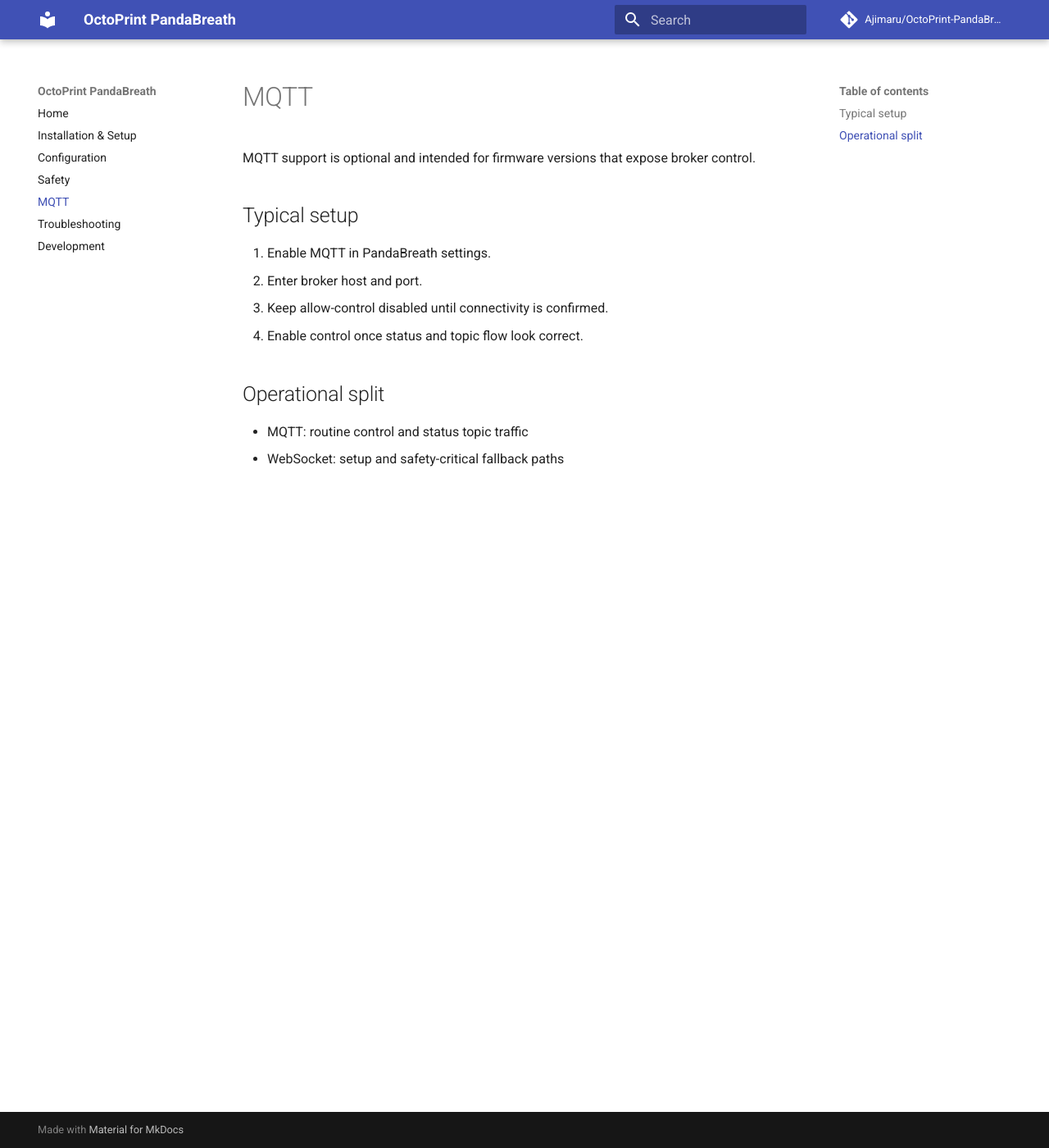
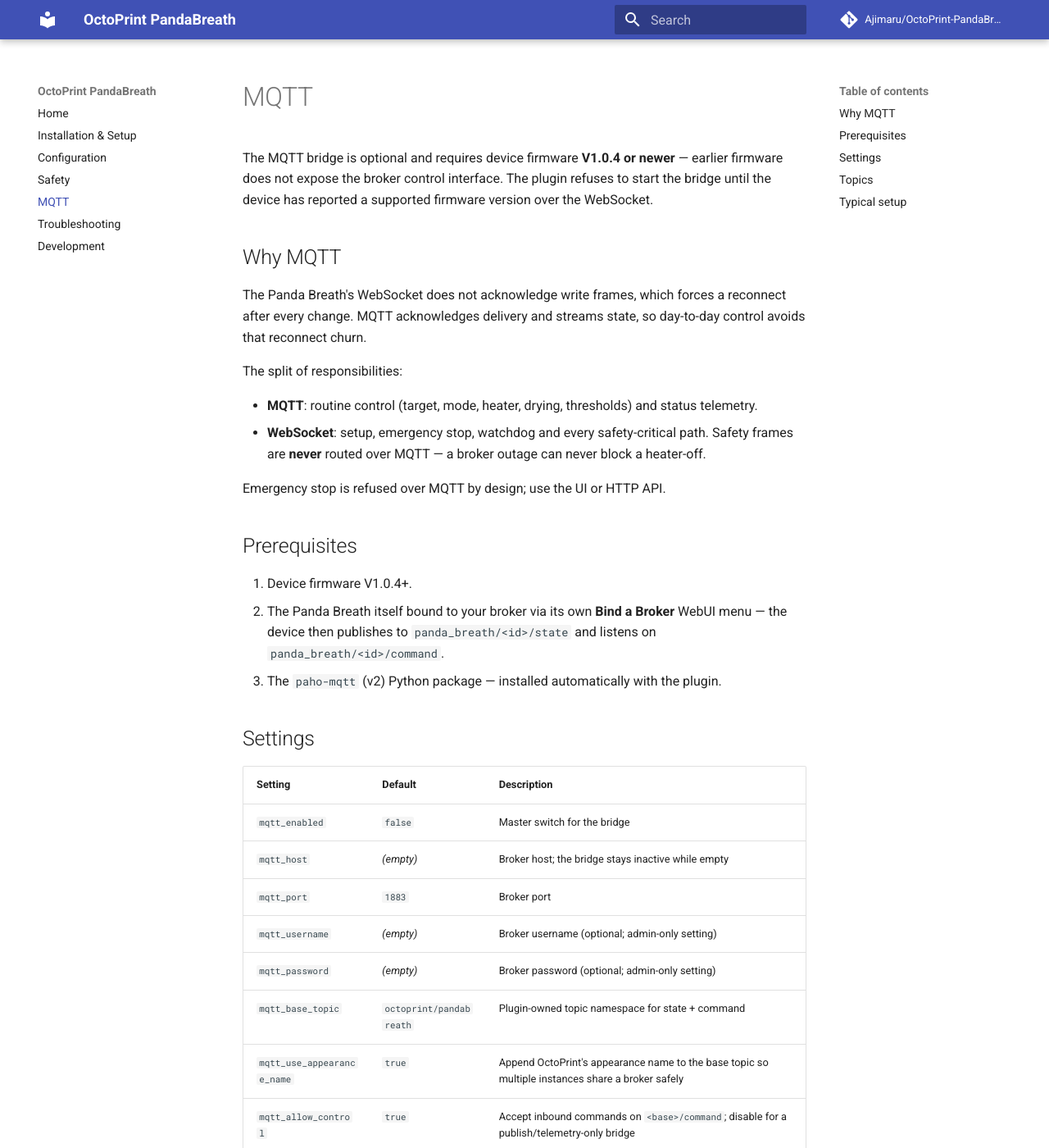
Before and after one commit to Ajimaru/OctoPrint-PandaBreath, an MkDocs documentation site: the page built from docs/mqtt.md, in a window 1280 px wide and 1400 px high. Shown: the whole window at 82% size. Built offline with MkDocs 1.6.1 and Material for MkDocs 9.7.7, drawn with Linux system fonts in a browser that asks for light colours; comment, search, counter and statistics services are not loaded; some of the changed text lies outside the part shown.

Commit message:
fix: update documentation and improve MQTT settings; add safety checks in controller

````diff
--- a/docs/mqtt.md
+++ b/docs/mqtt.md
@@ -1,15 +1,86 @@
 # MQTT
 
-MQTT support is optional and intended for firmware versions that expose broker control.
+The MQTT bridge is optional and requires device firmware **V1.0.4 or newer**
+— earlier firmware does not expose the broker control interface. The plugin
+refuses to start the bridge until the device has reported a supported
+firmware version over the WebSocket.
+
+## Why MQTT
+
+The Panda Breath's WebSocket does not acknowledge write frames, which forces
+a reconnect after every change. MQTT acknowledges delivery and streams state,
+so day-to-day control avoids that reconnect churn.
+
+The split of responsibilities:
+
+- **MQTT**: routine control (target, mode, heater, drying, thresholds) and
+  status telemetry.
+- **WebSocket**: setup, emergency stop, watchdog and every safety-critical
+  path. Safety frames are **never** routed over MQTT — a broker outage can
+  never block a heater-off.
+
+Emergency stop is refused over MQTT by design; use the UI or HTTP API.
+
+## Prerequisites
+
+1. Device firmware V1.0.4+.
+2. The Panda Breath itself bound to your broker via its own **Bind a
+   Broker** WebUI menu — the device then publishes to
+   `panda_breath/<id>/state` and listens on `panda_breath/<id>/command`.
+3. The `paho-mqtt` (v2) Python package — installed automatically with the
+   plugin.
+
+## Settings
+
+| Setting                    | Default                 | Description                                                                                      |
+| -------------------------- | ----------------------- | ------------------------------------------------------------------------------------------------ |
+| `mqtt_enabled`             | `false`                 | Master switch for the bridge                                                                     |
+| `mqtt_host`                | *(empty)*               | Broker host; the bridge stays inactive while empty                                               |
+| `mqtt_port`                | `1883`                  | Broker port                                                                                      |
+| `mqtt_username`            | *(empty)*               | Broker username (optional; admin-only setting)                                                   |
+| `mqtt_password`            | *(empty)*               | Broker password (optional; admin-only setting)                                                   |
+| `mqtt_base_topic`          | `octoprint/pandabreath` | Plugin-owned topic namespace for state + command                                                 |
+| `mqtt_use_appearance_name` | `true`                  | Append OctoPrint's appearance name to the base topic so multiple instances share a broker safely |
+| `mqtt_allow_control`       | `true`                  | Accept inbound commands on `<base>/command`; disable for a publish/telemetry-only bridge         |
+
+`mqtt_allow_control` is **enabled by default**. If you want to validate
+connectivity with zero write exposure first, disable it, confirm the state
+topic flows, then re-enable it. Inbound commands always run through the same
+validation as the HTTP API — device ranges, safety lock and observe-only all
+apply.
+
+## Topics
+
+The bridge uses two topic families:
+
+| Topic                       | Direction       | Purpose                                                              |
+| --------------------------- | --------------- | -------------------------------------------------------------------- |
+| `panda_breath/<id>/state`   | device → plugin | Native device state (~2 Hz); also used to discover the device `<id>` |
+| `panda_breath/<id>/command` | plugin → device | Native device control commands                                       |
+| `<base>/state`              | plugin → broker | The plugin's own controller snapshot (retained)                      |
+| `<base>/command`            | broker → plugin | Inbound control commands (when `mqtt_allow_control` is on)           |
+
+`<base>` is `mqtt_base_topic`, plus `/<appearance-name>` (URL-encoded) when
+`mqtt_use_appearance_name` is enabled and OctoPrint has an appearance name
+set.
+
+Inbound commands on `<base>/command` use the controller verb form:
+
+```json
+{ "action": "set_target", "value": 45 }
+{ "action": "set_mode", "mode": "auto" }
+```
 
 ## Typical setup
 
-1. Enable MQTT in PandaBreath settings.
-2. Enter broker host and port.
-3. Keep allow-control disabled until connectivity is confirmed.
-4. Enable control once status and topic flow look correct.
+1. Bind the Panda Breath itself to your broker (device WebUI).
+2. Enable MQTT in PandaBreath settings and enter broker host/port
+   (credentials if your broker needs them).
+3. Save. The bridge starts once the device has reported firmware V1.0.4+.
+4. Confirm the `<base>/state` topic updates and the device id was
+   discovered (see the OctoPrint log, `MqttBridge:` prefix).
+5. Drive the chamber from the UI — control now flows over MQTT, with the
+   WebSocket as automatic fallback.
 
-## Operational split
-
-- MQTT: routine control and status topic traffic
-- WebSocket: setup and safety-critical fallback paths
+See also: [Configuration](configuration.md) · [Safety](safety.md) ·
+[Troubleshooting](troubleshooting.md#mqtt-problems)
--- a/octoprint_pandabreath/_version.py
+++ b/octoprint_pandabreath/_version.py
@@ -1,3 +1,3 @@
 """Single source of truth for the plugin version used by dev tooling."""
 
-VERSION = "0.3.0"
+VERSION = "0.2.4rc3+97ea970"
--- a/pyproject.toml
+++ b/pyproject.toml
@@ -4,7 +4,7 @@
 
 [project]
 name = "OctoPrint-PandaBreath"
-version = "0.3.0"
+version = "0.2.4rc3+97ea970"
 description = "PandaBreath plugin for OctoPrint"
 authors = [
     {name = "ajimaru", email = "ajimaru_gdr@pm.me"}
````
Also changed, not shown: README.md (+8 -5 lines), docs/configuration.md (+43 -25 lines), docs/safety.md (+2 -1 lines), docs/troubleshooting.md (+1 -1 lines), extras/pandabreath.md (+1 -1 lines), octoprint_pandabreath/__init__.py (+26 -16 lines), 2 other files.
